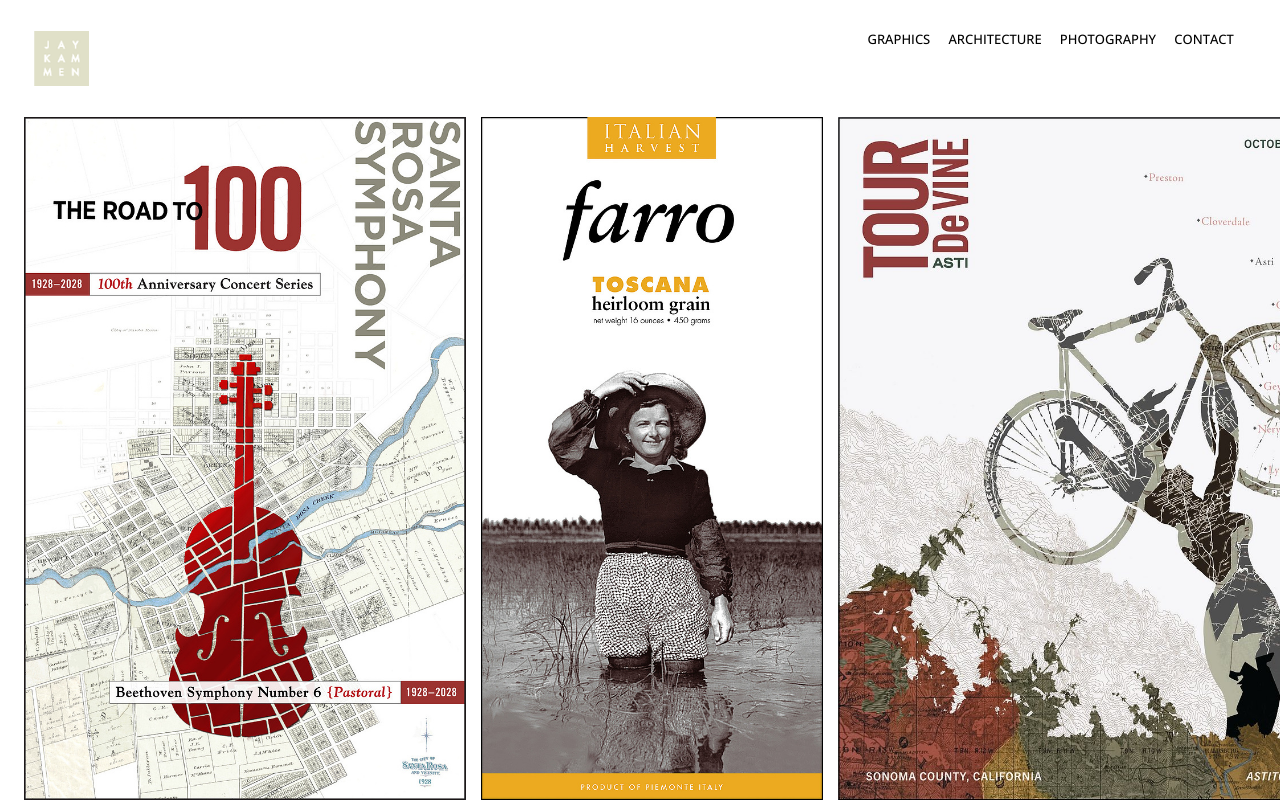
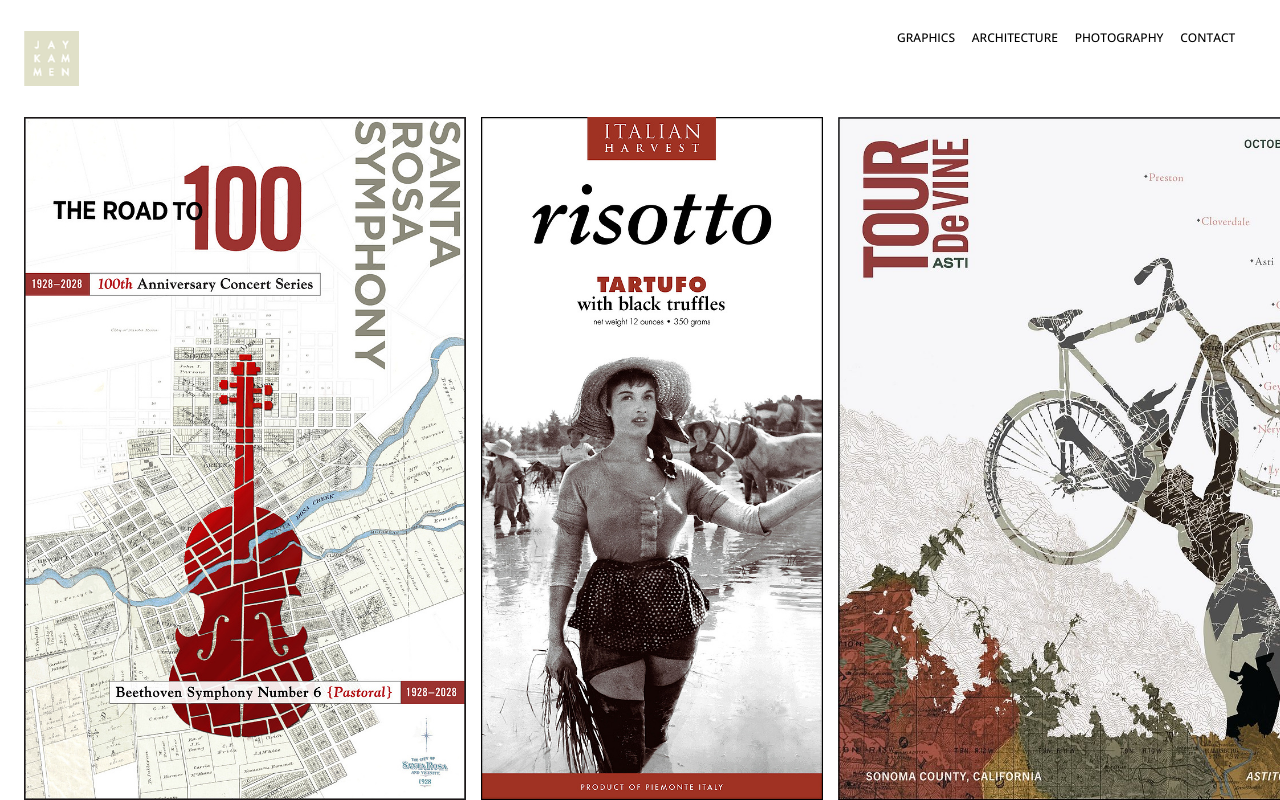
Before and after one commit to megan-wood/kammen, a React (Vite) app: page /home in a window 1280 px wide. Built offline with nearby package versions, Linux system fonts and the light colour scheme.

Commit message:
added link to home page from logo, changed font size on navbar, changed image on home page

```diff
--- a/src/App.css
+++ b/src/App.css
@@ -95,13 +95,17 @@
   /* width: calc(20px + 40.0px); */
 }
 
+#navbarLogo {
+  padding-left: 0;
+}
+
 nav ul {
   display: flex;
   list-style-type: none;
   margin-block-start: 0;
   margin-block-end: 0;
   padding: 0.7em;
-  font-size: 13px;
+  font-size: 12px;
   /* gap: 5px; */
 }
 
--- a/src/components/Navbar.tsx
+++ b/src/components/Navbar.tsx
@@ -6,7 +6,7 @@
   return (
     <>
       <nav>
-        <NavLink to="/home" className={({ isActive }) => isActive ? "active-link" : ""}>
+        <NavLink to="/home" id="navbarLogo" className={({ isActive }) => isActive ? "active-link" : ""}>
           <Image src="Nav-LOGO-2025-70.png" alt="Jay Kammen logo"/>
         </NavLink>
         <ul>
--- a/src/pages/Home.tsx
+++ b/src/pages/Home.tsx
@@ -10,7 +10,7 @@
       alt: "graphic for 100th anniversary of Santa Rosa Symphony with violin"
     },
     {
-      src: "RC_LONG53-web.jpg",
+      src: "RC_LONG5-web.jpg",
       alt: "graphic for risotto from Italian Harvest"
     },
     {
```
